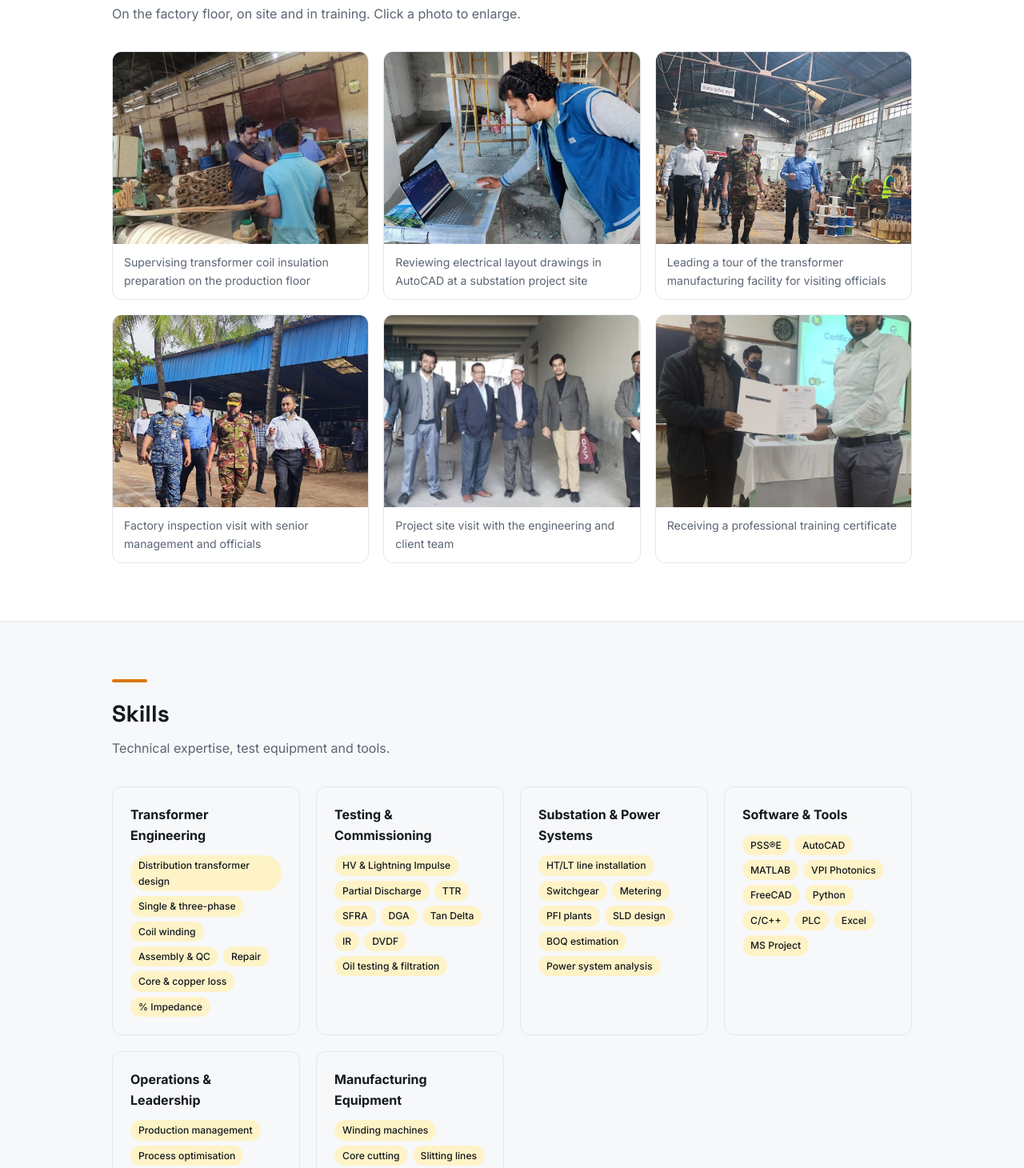
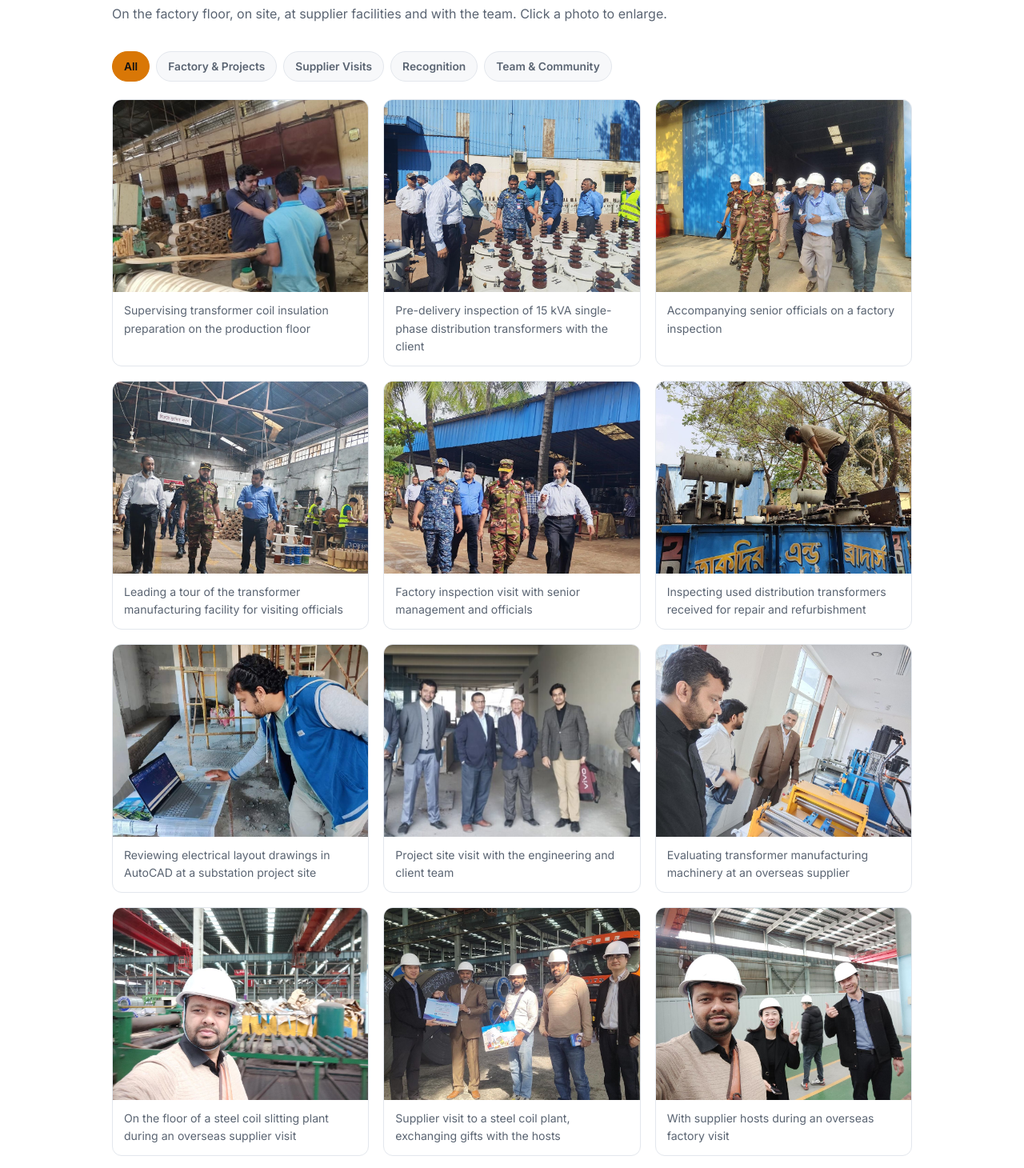
Before and after one commit to engrhashib/engrhashib.github.io, a plain HTML site: page index.html in a window 1280 px wide. Shown: the part 4853-6313 px from the top of the page at 80% size. Drawn offline with Linux system fonts and the light colour scheme.

Commit message:
Add 14 photos and category filters to the gallery
Co-Authored-By: Claude Opus 5.5 <noreply@anthropic.com>
Claude-Session: https://claude.ai/code/session_01AUShupuSUEprU6GGSpSLs8

```diff
--- a/index.html
+++ b/index.html
@@ -125,6 +125,10 @@ footer{text-align:center;padding:24px;color:var(--muted);font-size:.85rem}
 .gallery img{width:100%;height:240px;object-fit:cover;display:block;transition:transform .3s}
 .gallery figure:hover img{transform:scale(1.04)}
 .gallery figcaption{padding:12px 14px;font-size:.88rem;color:var(--muted)}
+.filters{display:flex;flex-wrap:wrap;gap:8px;margin-bottom:22px}
+.filters button{font:inherit;font-size:.86rem;font-weight:600;padding:7px 14px;border-radius:999px;border:1px solid var(--line);background:var(--bg);color:var(--muted);cursor:pointer}
+.filters button.on,.filters button:hover{background:var(--accent);border-color:var(--accent);color:#111}
+.gallery figure.hide{display:none}
 .lightbox{position:fixed;inset:0;background:rgba(0,0,0,.88);display:none;align-items:center;justify-content:center;z-index:50;padding:20px;cursor:zoom-out}
 .lightbox.open{display:flex}
 .lightbox img{max-width:100%;max-height:90vh;border-radius:8px}
@@ -344,14 +348,35 @@ footer{text-align:center;padding:24px;color:var(--muted);font-size:.85rem}
   <div class="wrap">
     <div class="bar"></div>
     <h2>Work in action</h2>
-    <p class="sub">On the factory floor, on site and in training. Click a photo to enlarge.</p>
+    <p class="sub">On the factory floor, on site, at supplier facilities and with the team. Click a photo to enlarge.</p>
+    <div class="filters">
+      <button class="on" data-f="all">All</button>
+      <button data-f="factory">Factory &amp; Projects</button>
+      <button data-f="visits">Supplier Visits</button>
+      <button data-f="recognition">Recognition</button>
+      <button data-f="team">Team &amp; Community</button>
+    </div>
     <div class="gallery">
-      <figure><img src="images/coil-production.jpg" alt="Transformer coil insulation production" loading="lazy"><figcaption>Supervising transformer coil insulation preparation on the production floor</figcaption></figure>
-      <figure><img src="images/site-autocad.jpg" alt="Reviewing AutoCAD drawings on site" loading="lazy"><figcaption>Reviewing electrical layout drawings in AutoCAD at a substation project site</figcaption></figure>
-      <figure><img src="images/factory-tour.jpg" alt="Leading a factory tour" loading="lazy"><figcaption>Leading a tour of the transformer manufacturing facility for visiting officials</figcaption></figure>
-      <figure><img src="images/factory-inspection.jpg" alt="Factory inspection visit" loading="lazy"><figcaption>Factory inspection visit with senior management and officials</figcaption></figure>
-      <figure><img src="images/site-visit-team.jpg" alt="Project site visit with team" loading="lazy"><figcaption>Project site visit with the engineering and client team</figcaption></figure>
-      <figure><img src="images/certificate.jpg" alt="Receiving training certificate" loading="lazy"><figcaption>Receiving a professional training certificate</figcaption></figure>
+      <figure data-cat="factory"><img src="images/coil-production.jpg" alt="Supervising transformer coil insulation preparation on the production floor" loading="lazy"><figcaption>Supervising transformer coil insulation preparation on the production floor</figcaption></figure>
+      <figure data-cat="factory"><img src="images/transformer-inspection.jpg" alt="Pre-delivery inspection of 15 kVA single-phase distribution transformers with the client" loading="lazy"><figcaption>Pre-delivery inspection of 15 kVA single-phase distribution transformers with the client</figcaption></figure>
+      <figure data-cat="factory"><img src="images/factory-inspection-ppe.jpg" alt="Accompanying senior officials on a factory inspection" loading="lazy"><figcaption>Accompanying senior officials on a factory inspection</figcaption></figure>
+      <figure data-cat="factory"><img src="images/factory-tour.jpg" alt="Leading a tour of the transformer manufacturing facility for visiting officials" loading="lazy"><figcaption>Leading a tour of the transformer manufacturing facility for visiting officials</figcaption></figure>
+      <figure data-cat="factory"><img src="images/factory-inspection.jpg" alt="Factory inspection visit with senior management and officials" loading="lazy"><figcaption>Factory inspection visit with senior management and officials</figcaption></figure>
+      <figure data-cat="factory"><img src="images/transformer-repair-check.jpg" alt="Inspecting used distribution transformers received for repair and refurbishment" loading="lazy"><figcaption>Inspecting used distribution transformers received for repair and refurbishment</figcaption></figure>
+      <figure data-cat="factory"><img src="images/site-autocad.jpg" alt="Reviewing electrical layout drawings in AutoCAD at a substation project site" loading="lazy"><figcaption>Reviewing electrical layout drawings in AutoCAD at a substation project site</figcaption></figure>
+      <figure data-cat="factory"><img src="images/site-visit-team.jpg" alt="Project site visit with the engineering and client team" loading="lazy"><figcaption>Project site visit with the engineering and client team</figcaption></figure>
+      <figure data-cat="visits"><img src="images/machinery-evaluation.jpg" alt="Evaluating transformer manufacturing machinery at an overseas supplier" loading="lazy"><figcaption>Evaluating transformer manufacturing machinery at an overseas supplier</figcaption></figure>
+      <figure data-cat="visits"><img src="images/slitting-plant.jpg" alt="On the floor of a steel coil slitting plant during an overseas supplier visit" loading="lazy"><figcaption>On the floor of a steel coil slitting plant during an overseas supplier visit</figcaption></figure>
+      <figure data-cat="visits"><img src="images/supplier-visit-gift.jpg" alt="Supplier visit to a steel coil plant, exchanging gifts with the hosts" loading="lazy"><figcaption>Supplier visit to a steel coil plant, exchanging gifts with the hosts</figcaption></figure>
+      <figure data-cat="visits"><img src="images/supplier-hosts.jpg" alt="With supplier hosts during an overseas factory visit" loading="lazy"><figcaption>With supplier hosts during an overseas factory visit</figcaption></figure>
+      <figure data-cat="recognition"><img src="images/recognition-plaque.jpg" alt="Receiving a recognition plaque as Deputy Manager (Engineering)" loading="lazy"><figcaption>Receiving a recognition plaque as Deputy Manager (Engineering)</figcaption></figure>
+      <figure data-cat="recognition"><img src="images/certificate.jpg" alt="Receiving a professional training certificate" loading="lazy"><figcaption>Receiving a professional training certificate</figcaption></figure>
+      <figure data-cat="recognition"><img src="images/crest-presentation.jpg" alt="Presenting an honorary crest to a visiting chief guest" loading="lazy"><figcaption>Presenting an honorary crest to a visiting chief guest</figcaption></figure>
+      <figure data-cat="recognition"><img src="images/award-ceremony.jpg" alt="Award and farewell ceremony at the factory" loading="lazy"><figcaption>Award and farewell ceremony at the factory</figcaption></figure>
+      <figure data-cat="recognition"><img src="images/welcome-ceremony.jpg" alt="Welcome ceremony with crest presentation at the factory" loading="lazy"><figcaption>Welcome ceremony with crest presentation at the factory</figcaption></figure>
+      <figure data-cat="team"><img src="images/team-management.jpg" alt="With the engineering and management team" loading="lazy"><figcaption>With the engineering and management team</figcaption></figure>
+      <figure data-cat="team"><img src="images/team-gathering.jpg" alt="With colleagues at a team gathering" loading="lazy"><figcaption>With colleagues at a team gathering</figcaption></figure>
+      <figure data-cat="team"><img src="images/covid-relief.jpg" alt="COVID-19 relief distribution organised by Sena Kalyan Electric Industries" loading="lazy"><figcaption>COVID-19 relief distribution organised by Sena Kalyan Electric Industries</figcaption></figure>
     </div>
   </div>
 </section>
@@ -440,6 +465,10 @@ footer{text-align:center;padding:24px;color:var(--muted);font-size:.85rem}
 const lb=document.getElementById('lb'),li=lb.querySelector('img');
 document.querySelectorAll('.gallery img').forEach(i=>i.addEventListener('click',()=>{li.src=i.src;li.alt=i.alt;lb.classList.add('open')}));
 lb.addEventListener('click',()=>lb.classList.remove('open'));
+document.querySelectorAll('.filters button').forEach(b=>b.addEventListener('click',()=>{
+  document.querySelectorAll('.filters button').forEach(x=>x.classList.toggle('on',x===b));
+  document.querySelectorAll('.gallery figure').forEach(f=>f.classList.toggle('hide',b.dataset.f!=='all'&&f.dataset.cat!==b.dataset.f));
+}));
 document.addEventListener('keydown',e=>{if(e.key==='Escape')lb.classList.remove('open')});
 </script>
 </body>
```
Also changed, not shown: images/award-ceremony.jpg (added), images/covid-relief.jpg (added), images/crest-presentation.jpg (added), images/factory-inspection-ppe.jpg (added), images/machinery-evaluation.jpg (added), images/recognition-plaque.jpg (added), images/slitting-plant.jpg (added), images/supplier-hosts.jpg (added), images/supplier-visit-gift.jpg (added), images/team-gathering.jpg (added), images/team-management.jpg (added), images/transformer-inspection.jpg (added), images/transformer-repair-check.jpg (added), images/welcome-ceremony.jpg (added).
